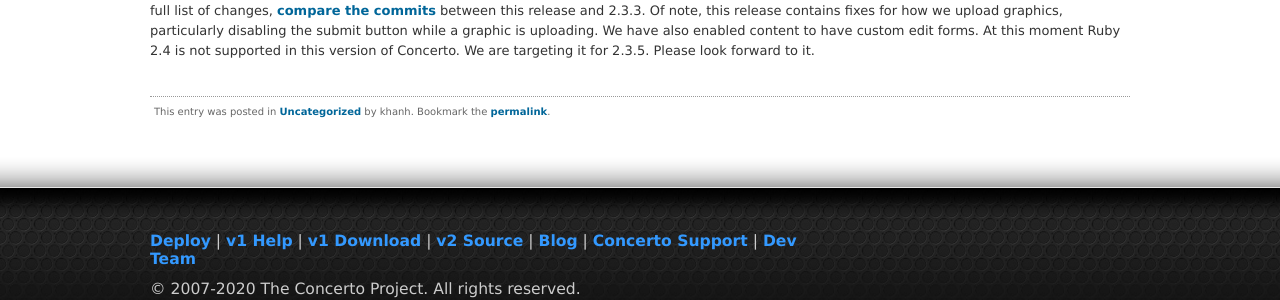
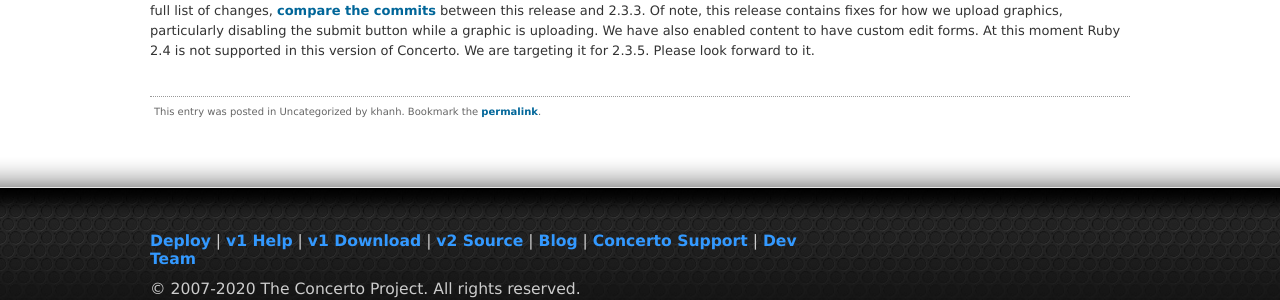
Before and after one commit to concerto/concerto-signage.org, a Jekyll site: the page built from _posts/2017-03-05-concerto-2-3-4-released.md, in a window 1280 px wide. Shown: the part 504-804 px from the top of the page. Built offline with Jekyll 4.4.1, drawn with Linux system fonts in a browser that asks for light colours; comment, search, counter and statistics services are not loaded; part of the change alters nothing that is shown.

```diff
--- a/_includes/post_footer.html
+++ b/_includes/post_footer.html
@@ -1,12 +1,11 @@
 <div class="post-footer">
-    This entry was posted in
-    <a href="/blog/category/{{page.categories[0]|slugify}}/" title="View all posts in {{page.categories[0]}}">{{page.categories[0]}}</a>
+    This entry was posted in {{page.categories[0]}}
     {% if page.tags.size > 0 %}
     and tagged
     {% for tag in page.tags %}
-    <a href="{{site.baseurl}}/tag/{{tag|slugify}}">{{tag}}</a>{% unless forloop.last %}, {% endunless %}
+    {{tag}}{% unless forloop.last %}, {% endunless %}
     {% endfor %}
     {% endif %}
-    by {{page.author }}</a>.
+    by {{page.author }}.
     Bookmark the <a href="{{page.url}}" title="Permalink to {{page.title}}" rel="bookmark">permalink</a>.
 </div>
```
